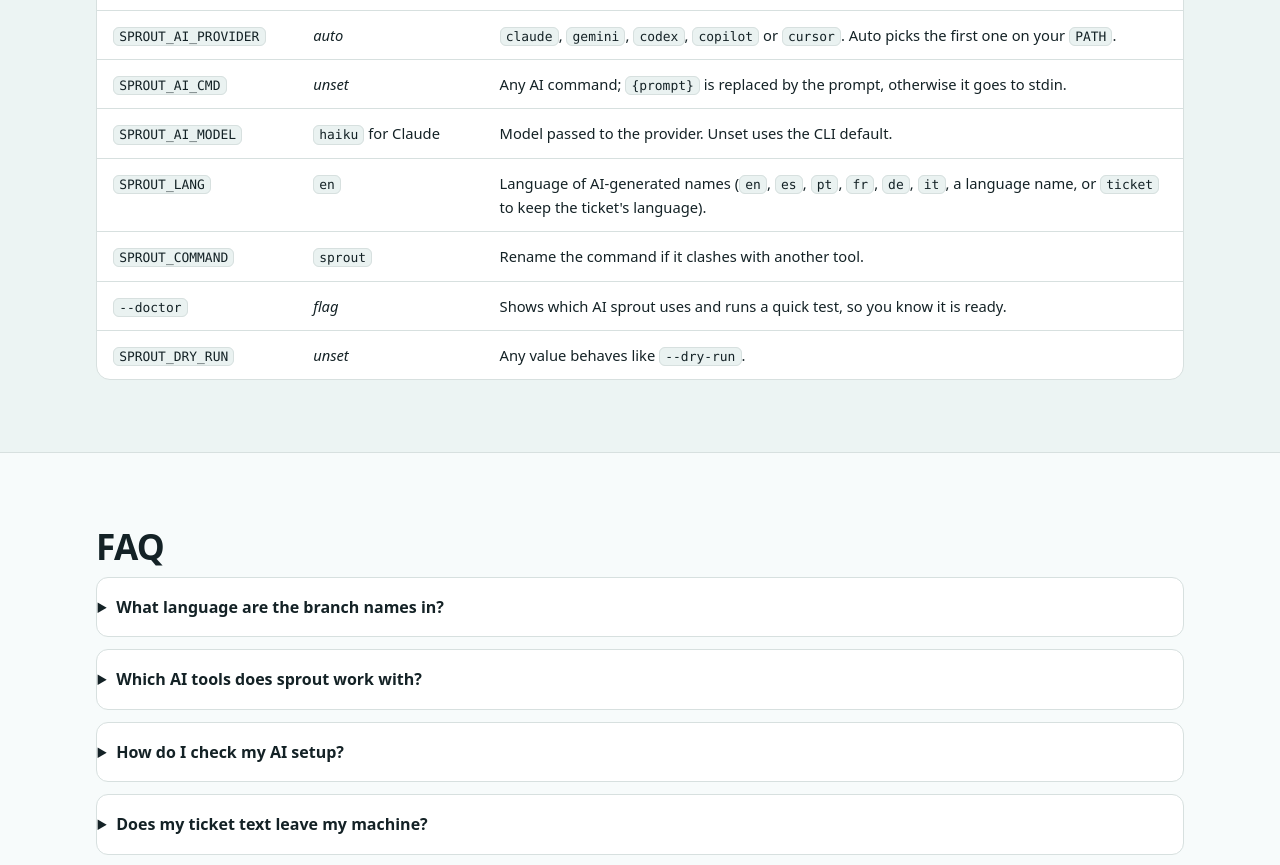
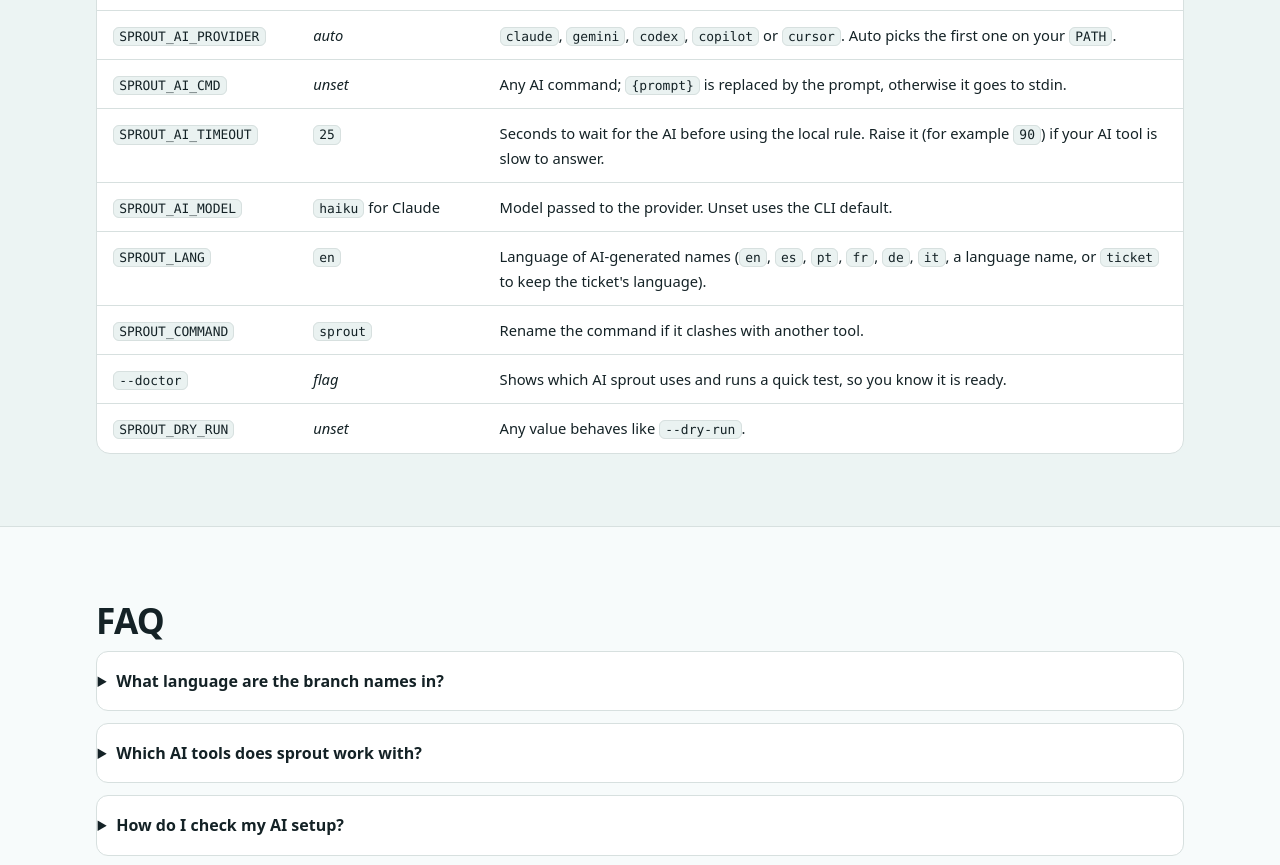
Before and after one commit to beenjii14/sprout, a plain HTML site: page docs/index.html in a window 1280 px wide. Shown: the part 4812-5677 px from the top of the page. Drawn offline with Linux system fonts and the light colour scheme.

Commit message:
Add SPROUT_AI_TIMEOUT for slow AI tools

```diff
--- a/docs/index.html
+++ b/docs/index.html
@@ -322,6 +322,7 @@ beenjii14/sprout</code></pre><button class="copy" type="button" data-copy="zinit
             <tr><td><code>SPROUT_AI</code></td><td><code>1</code></td><td>Set to <code>0</code> to disable AI name shortening.</td></tr>
             <tr><td><code>SPROUT_AI_PROVIDER</code></td><td><em>auto</em></td><td><code>claude</code>, <code>gemini</code>, <code>codex</code>, <code>copilot</code> or <code>cursor</code>. Auto picks the first one on your <code>PATH</code>.</td></tr>
             <tr><td><code>SPROUT_AI_CMD</code></td><td><em>unset</em></td><td>Any AI command; <code>{prompt}</code> is replaced by the prompt, otherwise it goes to stdin.</td></tr>
+            <tr><td><code>SPROUT_AI_TIMEOUT</code></td><td><code>25</code></td><td>Seconds to wait for the AI before using the local rule. Raise it (for example <code>90</code>) if your AI tool is slow to answer.</td></tr>
             <tr><td><code>SPROUT_AI_MODEL</code></td><td><code>haiku</code> for Claude</td><td>Model passed to the provider. Unset uses the CLI default.</td></tr>
             <tr><td><code>SPROUT_LANG</code></td><td><code>en</code></td><td>Language of AI-generated names (<code>en</code>, <code>es</code>, <code>pt</code>, <code>fr</code>, <code>de</code>, <code>it</code>, a language name, or <code>ticket</code> to keep the ticket's language).</td></tr>
             <tr><td><code>SPROUT_COMMAND</code></td><td><code>sprout</code></td><td>Rename the command if it clashes with another tool.</td></tr>
```
Also changed, not shown: 5 other files.
